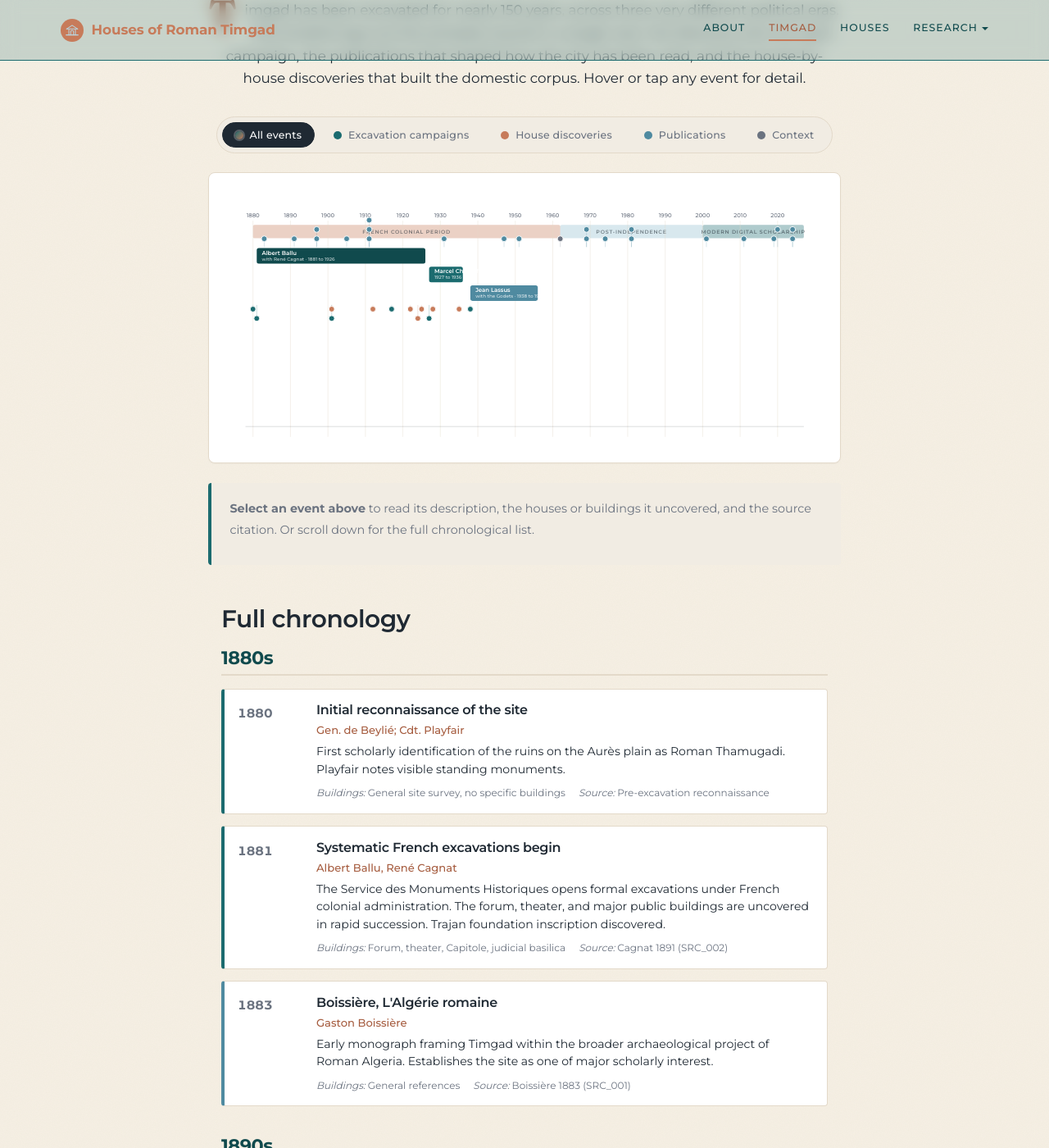
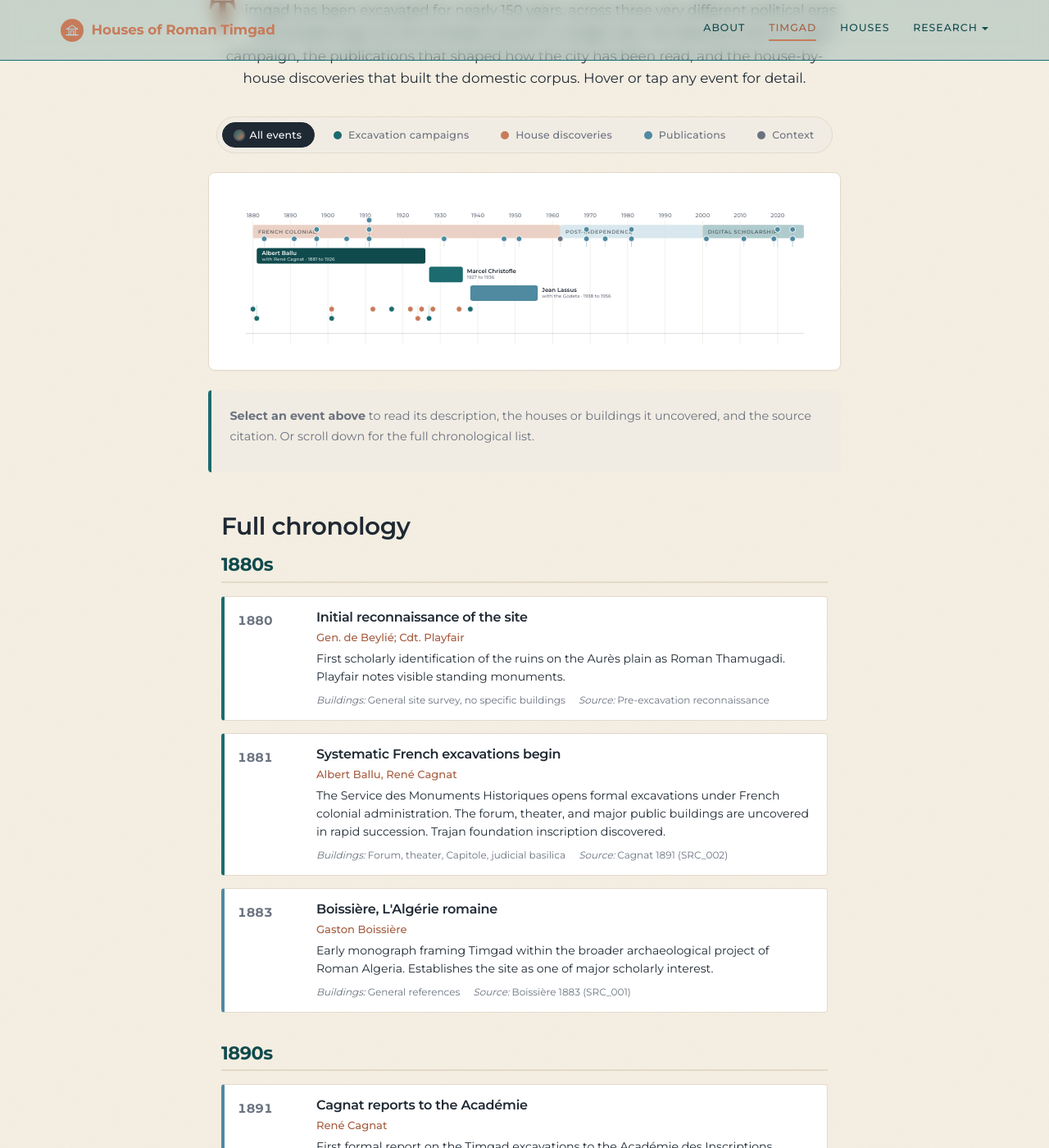
Before and after one commit to kimedher/timgadhouses, a Jekyll site: the page built from timgad/timeline.md, in a window 1280 px wide and 1400 px high, scrolled down 371 px. Shown: the whole window at 82% size. Built offline with Jekyll 4.4.1, drawn with Linux system fonts in a browser that asks for light colours; some of the changed lines change nothing that is shown.

Commit message:
Fix timeline director label overflow, shorten era labels, tighten viewBox

```diff
--- a/timgad/timeline.md
+++ b/timgad/timeline.md
@@ -31,7 +31,7 @@ Timgad has been excavated for nearly 150 years, across three very different poli
 </div>
 
 <div class="timeline-viz-wrap">
-  <svg id="timeline-svg" class="timeline-svg" viewBox="0 0 1180 520" preserveAspectRatio="xMidYMid meet" role="img" aria-label="Horizontal chronological timeline of Timgad excavations, 1880 to present">
+  <svg id="timeline-svg" class="timeline-svg" viewBox="0 0 1180 340" preserveAspectRatio="xMidYMid meet" role="img" aria-label="Horizontal chronological timeline of Timgad excavations, 1880 to present">
     <!-- Dynamically populated by JS -->
   </svg>
   <div class="timeline-hover" id="timeline-hover" aria-live="polite"></div>
@@ -165,10 +165,10 @@ Timgad has been excavated for nearly 150 years, across three very different poli
 .timeline-svg .tl-era-label {
   font-size: 10px;
   font-weight: 600;
-  letter-spacing: 0.12em;
+  letter-spacing: 0.08em;
   text-transform: uppercase;
   fill: var(--text);
-  fill-opacity: 0.55;
+  fill-opacity: 0.6;
 }
 .timeline-svg .tl-director-label {
   font-size: 11px;
@@ -179,6 +179,16 @@ Timgad has been excavated for nearly 150 years, across three very different poli
   font-size: 9px;
   font-weight: 500;
   fill: rgba(255, 255, 255, 0.8);
+}
+.timeline-svg .tl-director-label-outside {
+  font-size: 11px;
+  font-weight: 600;
+  fill: var(--text);
+}
+.timeline-svg .tl-director-sub-outside {
+  font-size: 9px;
+  font-weight: 500;
+  fill: var(--text-muted);
 }
 .timeline-svg .tl-era-band { opacity: 0.35; }
 .timeline-svg .tl-decade-line {
@@ -442,7 +452,7 @@ Timgad has been excavated for nearly 150 years, across three very different poli
   const ERAS = [
     {
       start: 1880, end: 1962,
-      label: 'French Colonial Period',
+      label: 'French Colonial',
       color: '#C77B5A',
       y: 100, height: 24
     },
@@ -454,7 +464,7 @@ Timgad has been excavated for nearly 150 years, across three very different poli
     },
     {
       start: 2000, end: 2027,
-      label: 'Modern Digital Scholarship',
+      label: 'Digital Scholarship',
       color: '#1B6B6F',
       y: 100, height: 24
     }
@@ -779,7 +789,7 @@ Timgad has been excavated for nearly 150 years, across three very different poli
   // LAYOUT CONSTANTS
   // ====================================================================
 
-  const VB_W = 1180, VB_H = 520;
+  const VB_W = 1180, VB_H = 340;
   const MARGIN_L = 50, MARGIN_R = 50;
   const MIN_YEAR = 1878, MAX_YEAR = 2027;
 
@@ -825,7 +835,7 @@ Timgad has been excavated for nearly 150 years, across three very different poli
     return e;
   }
 
-  // Era bands
+  // Era bands with left-anchored labels (prevents clipping of narrower eras)
   ERAS.forEach(era => {
     const eraX = x(era.start);
     const eraW = x(era.end) - eraX;
@@ -833,10 +843,9 @@ Timgad has been excavated for nearly 150 years, across three very different poli
       x: eraX, y: ERA_Y, width: eraW, height: ERA_H,
       fill: era.color, class: 'tl-era-band', rx: 3
     }));
-    // era label centered
     svg.appendChild(el('text', {
-      x: eraX + eraW / 2, y: ERA_Y + ERA_H / 2 + 4,
-      'text-anchor': 'middle', class: 'tl-era-label'
+      x: eraX + 10, y: ERA_Y + ERA_H / 2 + 4,
+      'text-anchor': 'start', class: 'tl-era-label'
     }, era.label));
   });
 
@@ -853,7 +862,8 @@ Timgad has been excavated for nearly 150 years, across three very different poli
     }, yr));
   }
 
-  // Director tenure bars
+  // Director tenure bars. Label goes inside if bar is wide enough, otherwise outside to the right in dark text.
+  const DIRECTOR_MIN_INSIDE_W = 140;
   DIRECTORS.forEach(d => {
     const yPos = DIRECTORS_Y_START + d.row * (DIRECTOR_H + DIRECTOR_GAP);
     const dX = x(d.start);
@@ -862,20 +872,27 @@ Timgad has been excavated for nearly 150 years, across three very different poli
       x: dX, y: yPos, width: dW, height: DIRECTOR_H,
       fill: d.color, class: 'tl-director-bar', rx: 4
     }));
-    svg.appendChild(el('text', {
-      x: dX + 10, y: yPos + 13,
-      class: 'tl-director-label'
-    }, d.name));
-    if (d.sub) {
+    const subText = (d.sub ? d.sub + ' · ' : '') + d.start + ' to ' + d.end;
+    if (dW >= DIRECTOR_MIN_INSIDE_W) {
+      // Inside the bar, white text
+      svg.appendChild(el('text', {
+        x: dX + 10, y: yPos + 13,
+        class: 'tl-director-label'
+      }, d.name));
       svg.appendChild(el('text', {
         x: dX + 10, y: yPos + 24,
         class: 'tl-director-sub'
-      }, d.sub + ' · ' + d.start + ' to ' + d.end));
+      }, subText));
     } else {
+      // Outside the bar, dark text
       svg.appendChild(el('text', {
-        x: dX + 10, y: yPos + 24,
-        class: 'tl-director-sub'
-      }, d.start + ' to ' + d.end));
+        x: dX + dW + 8, y: yPos + 13,
+        class: 'tl-director-label-outside'
+      }, d.name));
+      svg.appendChild(el('text', {
+        x: dX + dW + 8, y: yPos + 24,
+        class: 'tl-director-sub-outside'
+      }, subText));
     }
   });
 
```
